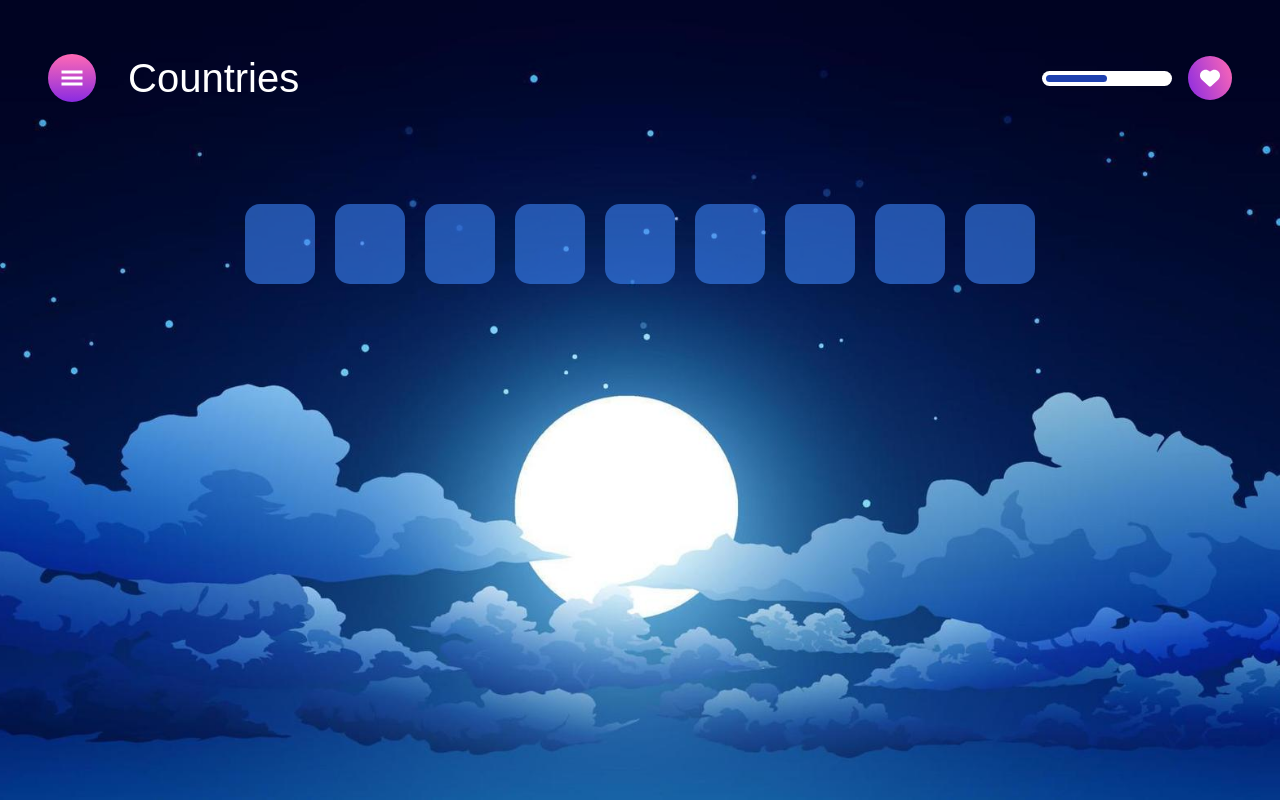
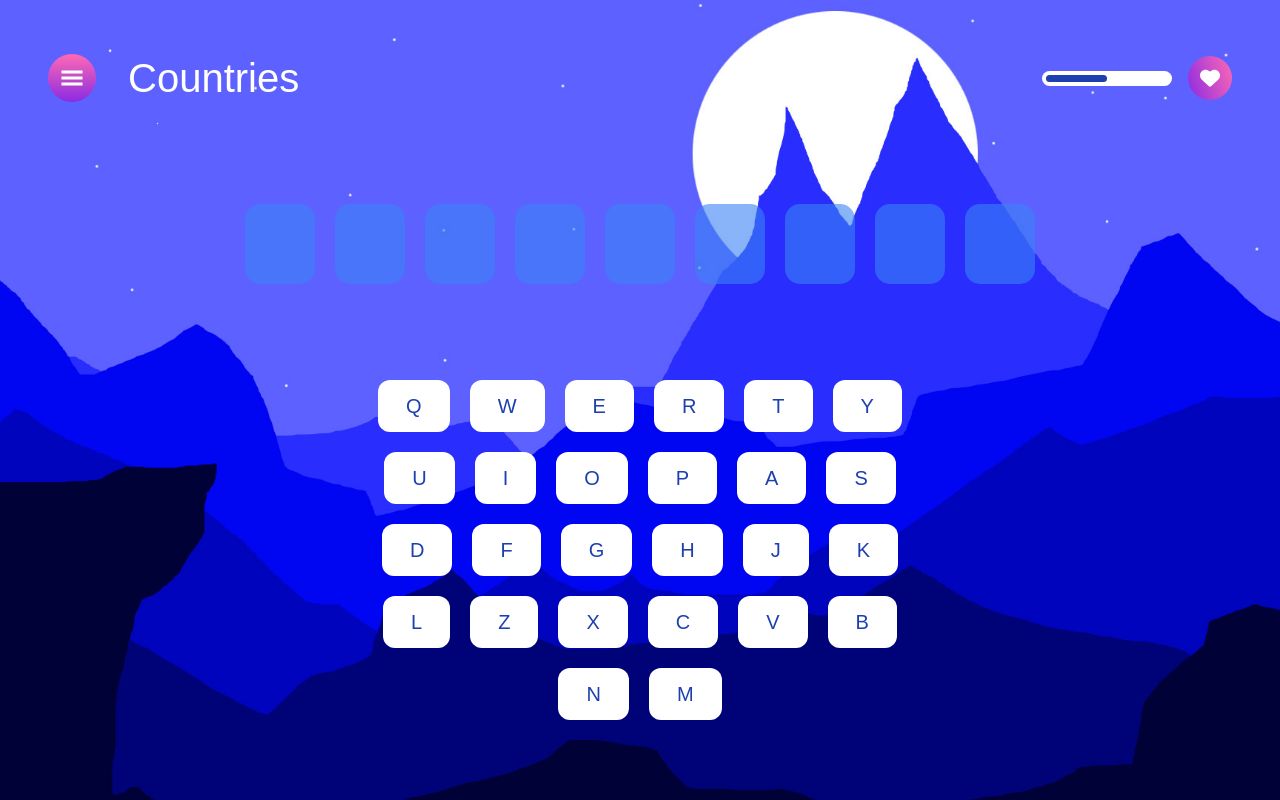
Before and after one commit to lasha-codes/Hangman-Game, a React (Vite) app: page / in a window 1280 px wide. Built offline with nearby package versions, Linux system fonts and the light colour scheme; a web font is replaced by a local one.

Commit message:
new bg and displaying the keys of the keyboard visually

```diff
--- a/src/App.tsx
+++ b/src/App.tsx
@@ -15,6 +15,35 @@ const App = () => {
     (state: any) => state.countries
   )
 
+  const keyboardLetters = [
+    'Q',
+    'W',
+    'E',
+    'R',
+    'T',
+    'Y',
+    'U',
+    'I',
+    'O',
+    'P',
+    'A',
+    'S',
+    'D',
+    'F',
+    'G',
+    'H',
+    'J',
+    'K',
+    'L',
+    'Z',
+    'X',
+    'C',
+    'V',
+    'B',
+    'N',
+    'M',
+  ]
+
   console.log(selectedWordLength)
 
   useEffect(() => {
@@ -29,7 +58,7 @@ const App = () => {
       <div className='z-[100] w-full h-full'>
         <Header />
       </div>
-      <div className='w-full mt-24 flex flex-col items-center justify-center'>
+      <div className='w-full mt-24 flex flex-col gap-24 items-center justify-center'>
         <div className='flex items-center justify-center w-[70%] flex-wrap gap-5'>
           {selectedWordLength.map((letter: string, idx: number) => {
             return (
@@ -42,6 +71,18 @@ const App = () => {
             )
           })}
         </div>
+        <div className='w-full lg:w-1/2 flex items-center justify-center flex-wrap gap-5'>
+          {keyboardLetters.map((key: string, idx: number) => {
+            return (
+              <div
+                key={idx}
+                className={`py-3 px-7 text-blue-800 text-xl cursor-pointer bg-white rounded-xl bg`}
+              >
+                {key}
+              </div>
+            )
+          })}
+        </div>
       </div>
     </main>
   )
--- a/src/index.css
+++ b/src/index.css
@@ -19,7 +19,7 @@
   background-image: url('./assets/main-bg.jpg');
   background-size: cover;
   background-repeat: no-repeat;
-  background-position: center;
+  background-position: right;
   z-index: -1;
 }
 
```
Also changed, not shown: src/assets/main-bg.jpg.
